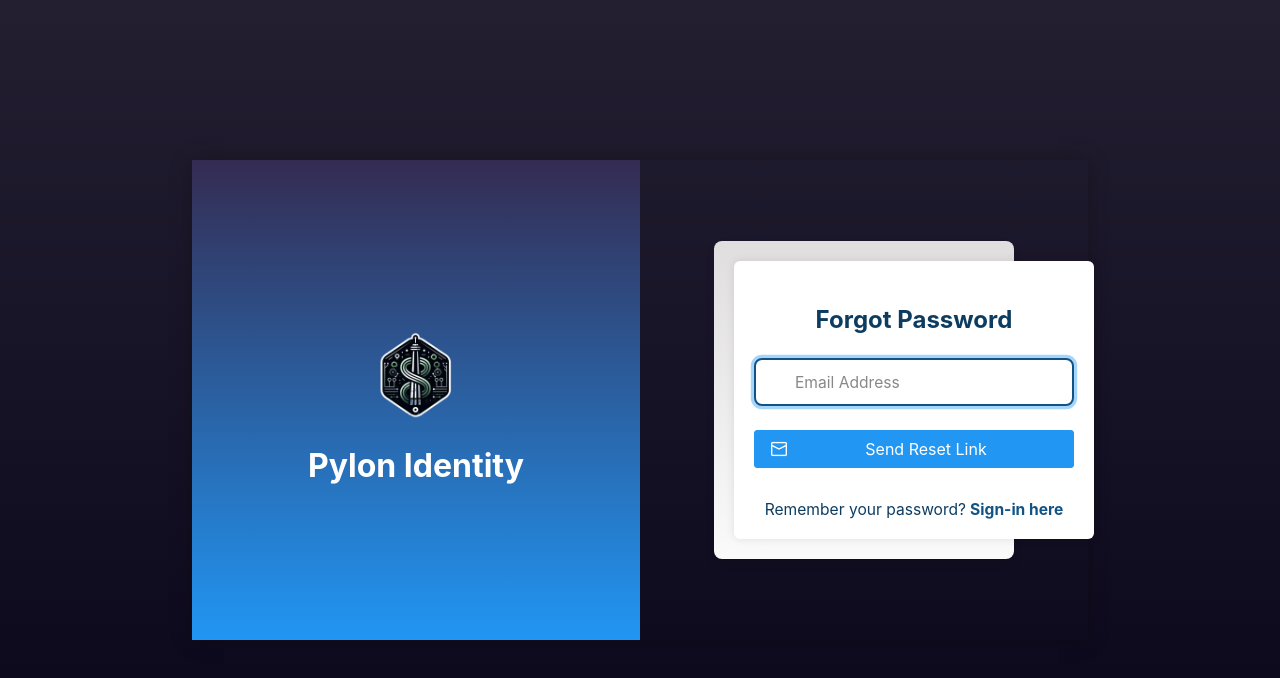
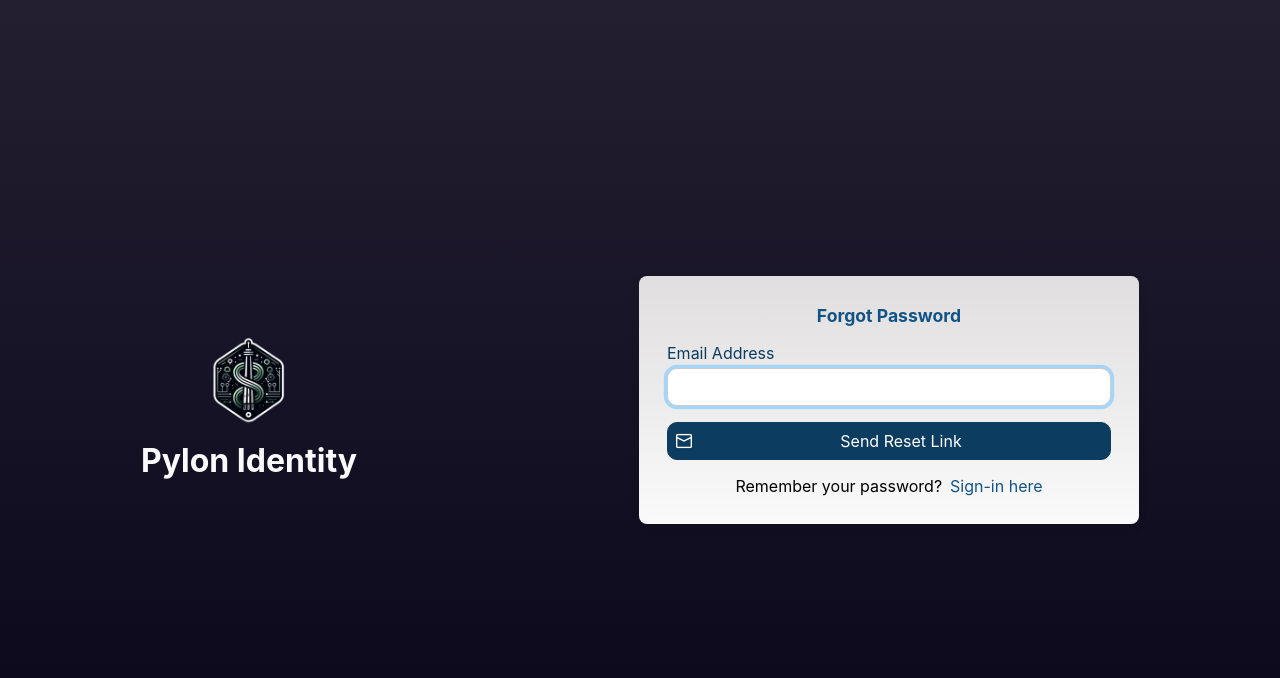
Before and after one commit to marcorsouza/pylon_identity_frontend, a Next.js app: page /auth/forgot-password in a window 1280 px wide. Shown: the top 678 px of the page. Built offline with nearby package versions, Linux system fonts and the light colour scheme.

Commit message:
Implementado forgot-password e refatado classes CSS

```diff
--- a/pages/auth/forgot-password.tsx
+++ b/pages/auth/forgot-password.tsx
@@ -1,68 +1,75 @@
-// pages/forgot-password.tsx
-import { useRef, useState } from "react";
 import { InputText } from "primereact/inputtext";
 import { Button } from "primereact/button";
+import Link from "next/link";
+import { useState, useRef } from "react";
 import { Toast } from "primereact/toast";
 
-export default function ForgotPassword() {
-  const [email, setEmail] = useState("");
+// pages/login.tsx
+export default function Login() {
+  const [emailAddress, setEmailAddress] = useState("");
+
   const toast = useRef<Toast>(null);
 
   const showSuccess = () => {
     if (toast.current)
       toast.current.show({
         severity: "success",
-        summary: "Reset Link Sent",
-        detail: "Check your email to reset your password",
+        summary: "Success",
+        detail: "Message Content",
         life: 3000,
       });
   };
 
-  const handleForgotPassword = (e: any) => {
+  const showError = () => {
+    if (toast.current)
+      toast.current.show({
+        severity: "error",
+        summary: "Invalid emailAddress or password",
+        detail: "Invalid emailAddress or password, remaining_attempts: 5",
+        life: 3000,
+      });
+  };
+
+  const handleSendResetEmail = (e: any) => {
     e.preventDefault();
-    console.log("Reset password email sent to:", email);
+    console.log("Login details:", { emailAddress });
     showSuccess();
-    // Implementar lógica de envio de email de recuperação aqui
+    showError();
+    // Adicionar lógica de autenticação
   };
 
   return (
-    <div className="outer-container">
+    <div className="auth-container">
       <Toast ref={toast} />
-      <div className="login-page">
-        <div className="form-background">
-          <div className="logo-container">
-            <img src="/images/logo.png" alt="Logo" />
+      <div className="branding-area">
+        <img src="/images/logo.png" alt="Brand Logo" />
         <h1>Pylon Identity</h1>
       </div>
+      <div className="auth-form">
+        <form onSubmit={handleSendResetEmail} >
+          <div className="auth-title">
+            {/* Insira o título do formulário aqui, se necessário */}
+            Forgot Password
           </div>
-        <div className="login-form">
-          <form onSubmit={handleForgotPassword} className="p-fluid">
-            <h3 className="register-title">Forgot Password</h3>
-            <div className="p-field">
+          <div className="auth-input">
+            <label htmlFor="emailAddress">Email Address</label>
             <InputText
-                id="email"
-                value={email}
-                onChange={(e) => setEmail(e.target.value)}
+              id="emailAddress"
+              value={emailAddress}
+              onChange={(e) => setEmailAddress(e.target.value)}
               autoFocus
-                placeholder="Email Address"
             />
           </div>
-            <Button
-              type="submit"
-              label="Send Reset Link"
-              icon="pi pi-envelope"
-            />
-            <div className="form-links">
-              <span className="form-sign flex">
+          <div className="auth-buttons">
+            <Button label="Send Reset Link" icon="pi pi-envelope" />
+          </div>
+
+          <div className="auth-links">
               Remember your password?
-                <a href="/auth/login" className="register-link">
-                  Sign-in here
-                </a>
-              </span>
+              <Link href="/auth/login">Sign-in here</Link>
             </div>
         </form>
       </div>
     </div>
-    </div>
   );
 }
--- a/styles/login.css
+++ b/styles/login.css
@@ -27,7 +27,7 @@
 }
 
 /* Estilos para o formulário de login */
-.login-form {
+.auth-form {
   background: linear-gradient(
     to bottom,
     rgb(224, 222, 222) 0%,
@@ -42,7 +42,7 @@
   margin: auto; /* Centraliza o formulário horizontalmente */
 }
 
-.login-form .login-title {
+.auth-form .auth-title {
   display: flex;
   justify-content: center;
   color: var(--blue-800);
@@ -51,56 +51,56 @@
   font-size: 1.1rem;
 }
 
-.login-form .login-input {
+.auth-form .auth-input {
   display: flex;
   flex-direction: column;
   padding: 0.5em;
 }
 
-.login-form .login-input label {
+.auth-form .auth-input label {
   color: var(--blue-900);
   margin-bottom: 5px;
 }
 
-.login-form .login-input .p-inputtext {
+.auth-form .auth-input .p-inputtext {
   width: 100%;
   padding: 8px;
   border-radius: 10px;
   border: 1px solid #ccc;
 }
 
-.login-form .login-checkbox {
+.auth-form .auth-checkbox {
   display: flex;
   align-items: center;
   justify-content: space-between;
   padding: 0.5em;
 }
 
-.login-form .login-checkbox label {
+.auth-form .auth-checkbox label {
   color: var(--blue-900);
   margin-left: 0.5em;
   flex-direction: row;
 }
 
-.login-form .login-checkbox a {
+.auth-form .auth-checkbox a {
   margin-left: auto;
   color: var(--blue-800) !important;
   flex-direction: row;
   text-decoration: none;
 }
 
-.login-form .login-checkbox a:hover {
+.auth-form .auth-checkbox a:hover {
   color: var(--blue-500) !important;
   text-decoration: none;
 }
 
-.login-form .login-buttons {
+.auth-form .auth-buttons {
   display: flex;
   justify-content: center;
   padding: 0.5em;
 }
 
-.login-form .login-buttons button.p-button {
+.auth-form .auth-buttons button.p-button {
   background-color: var(--blue-900, #0d3c61) !important;
   border-color: var(--blue-900, #0d3c61) !important;
   width: 100%;
@@ -108,18 +108,18 @@
   border-radius: 10px;
 }
 
-.login-form .login-buttons button.p-button:hover {
+.auth-form .auth-buttons button.p-button:hover {
   background-color: #09507a !important;
   border-color: #09507a !important;
 }
 
-.login-links {
+.auth-links {
   display: flex;
   justify-content: center;
   padding: 0.5em;
 }
 
-.login-links a {
+.auth-links a {
   color: var(--blue-800) !important;
   text-decoration: none;
   margin-left: 0.5em;
@@ -135,7 +135,7 @@
     margin-bottom: 20px;
     flex: 0 0 120px;
   }
-  .login-form {
+  .auth-form {
     order: 2;
     flex: 0 0 auto;
     max-height: 400px;
@@ -156,13 +156,13 @@
     margin: auto;
     flex: 0 1 auto; /* Flexibilidade na alocação de espaço */
   }
-  .login-form {
+  .auth-form {
     width: 70%;
   }
 }
 
 @media (min-width: 1024px) {
-  .login-form {
+  .auth-form {
     width: 50%;
   }
 }
```
Also changed, not shown: pages/auth/login.tsx (+7 -7 lines). Lines whose indentation alone changed are shown as unchanged.
